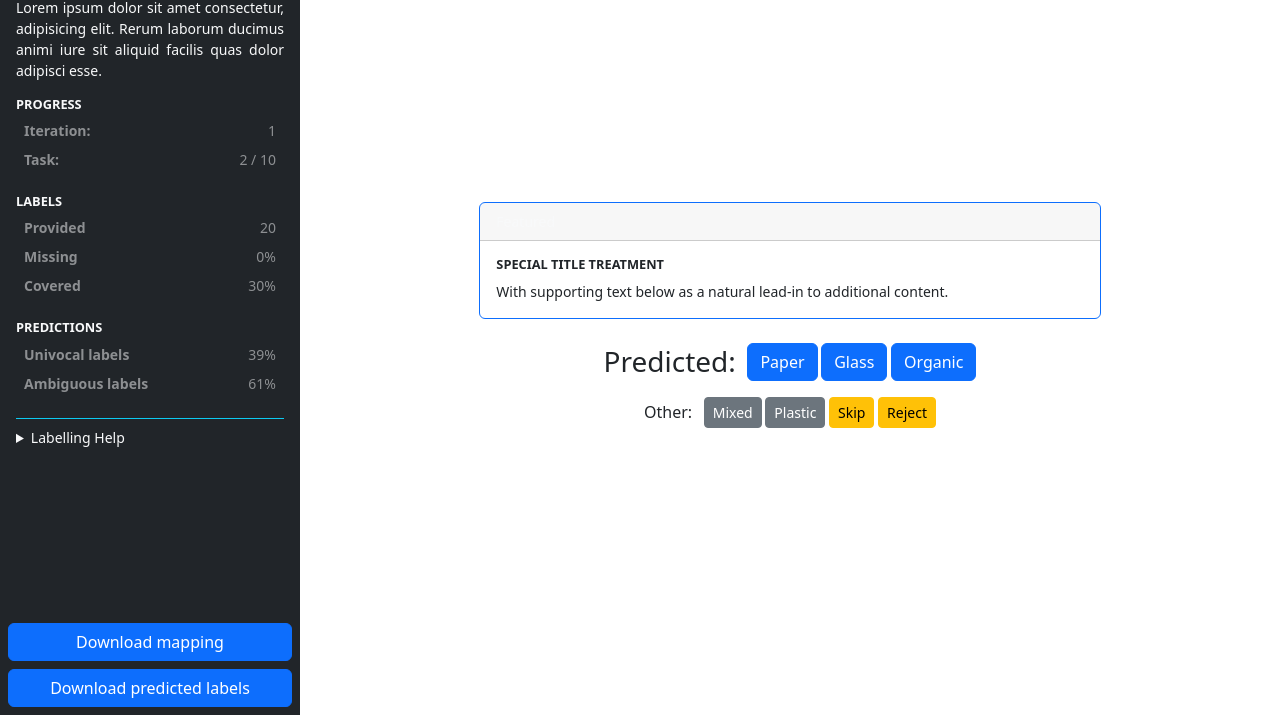
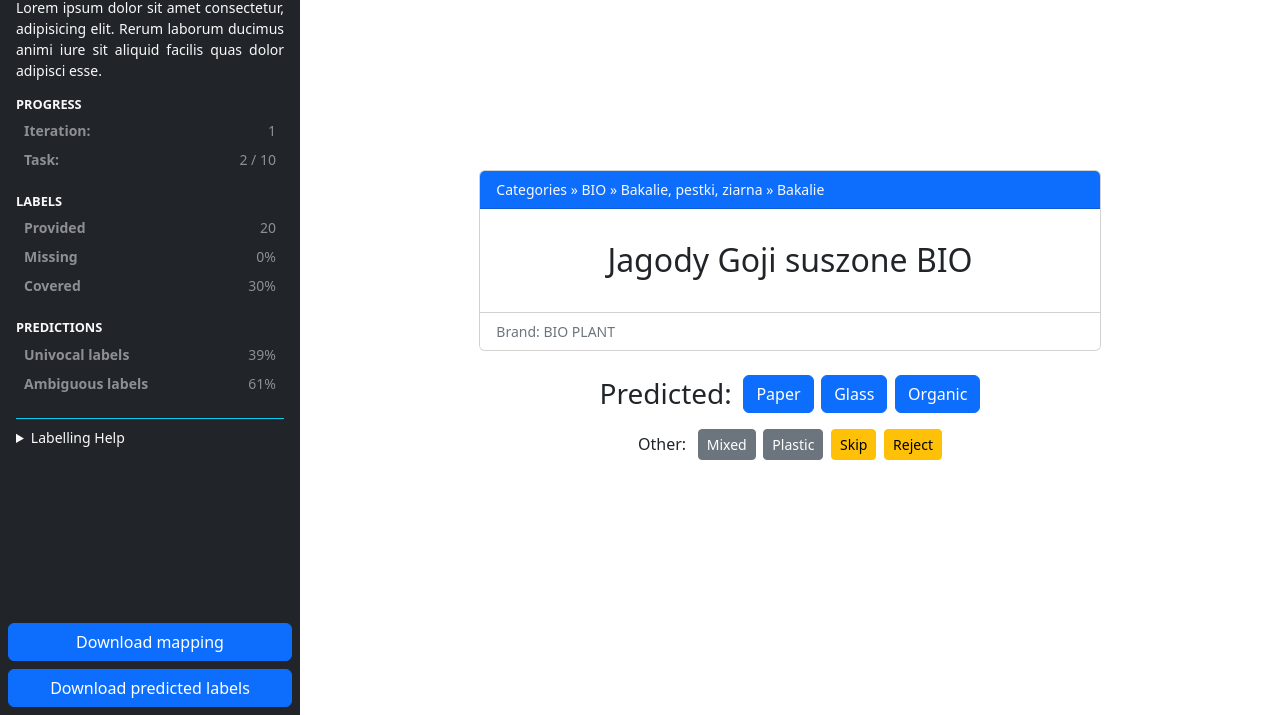
Before and after one commit to dzieciou/tree-labeller, a plain HTML site: page web-tagger/layout.html in a window 1280 px wide. Shown: the part 85-800 px from the top of the page. Drawn offline with nearby package versions, Linux system fonts and the light colour scheme.

Commit message:
fix: layout

```diff
--- a/web-tagger/layout.html
+++ b/web-tagger/layout.html
@@ -194,28 +194,33 @@ function toggleMenu() {
     <!-- col-md-9 ms-sm-auto col-lg-9 col-xxl-10  -->
     <main class="px-md-4 py-3  flex-fill position-relative align-self-center">
         <section class="col-lg-8 justify-content-center" style="margin:0 auto">
-            <div class="card border-primary">
-                <div class="card-header text-light">
-                    Featured
+            <div class="card">
+                <div class="card-header bg-primary text-light">
+                    Categories &raquo; BIO &raquo; Bakalie, pestki, ziarna &raquo; Bakalie
                 </div>
                 <div class="card-body">
-                    <h5 class="card-title">Special title treatment</h5>
-                    <p class="card-text">With supporting text below as a natural lead-in to additional content.</p>
+                    <h2 class="card-title text-center my-3">Jagody Goji suszone BIO</h2>
+                    <!-- <p class="card-text">With supporting text below as a natural lead-in to additional content.</p> -->
                     <!-- <a href="#" class="btn btn-primary">Go somewhere</a> -->
                 </div>
+                <ul class="list-group list-group-flush">
+                    <li class="list-group-item text-muted">Brand: BIO PLANT</li>
+                    <!-- <li class="list-group-item">A second item</li> -->
+                    <!-- <li class="list-group-item">A third item</li> -->
+                  </ul>
             </div>
             <div class="text-center mb-3 mt-4">
                 <h3 class="d-inline me-2 align-middle">Predicted:</h3>
-                <button class="btn btn-primary">Paper</button>
-                <button class="btn btn-primary">Glass</button>
+                <button class="btn btn-primary me-1">Paper</button>
+                <button class="btn btn-primary me-1">Glass</button>
                 <button class="btn btn-primary">Organic</button>
             </div>
 
             <div class="text-center">
                 <h6 class="d-inline me-2 align-middle">Other:</h6>
-                <button class="btn btn-sm btn-secondary">Mixed</button>
-                <button class="btn btn-sm btn-secondary">Plastic</button>
-                <button class="btn btn-sm btn-warning">Skip</button>
+                <button class="btn btn-sm btn-secondary me-1">Mixed</button>
+                <button class="btn btn-sm btn-secondary me-1">Plastic</button>
+                <button class="btn btn-sm btn-warning me-1">Skip</button>
                 <button class="btn btn-sm btn-warning">Reject</button>
             </div>
         <!-- Lorem ipsum dolor sit amet consectetur adipisicing elit. Repellendus, sapiente perspiciatis accusamus obcaecati alias natus autem ab ratione vero quos eum voluptatibus consectetur labore dolore est vitae blanditiis expedita dolores. -->
```
